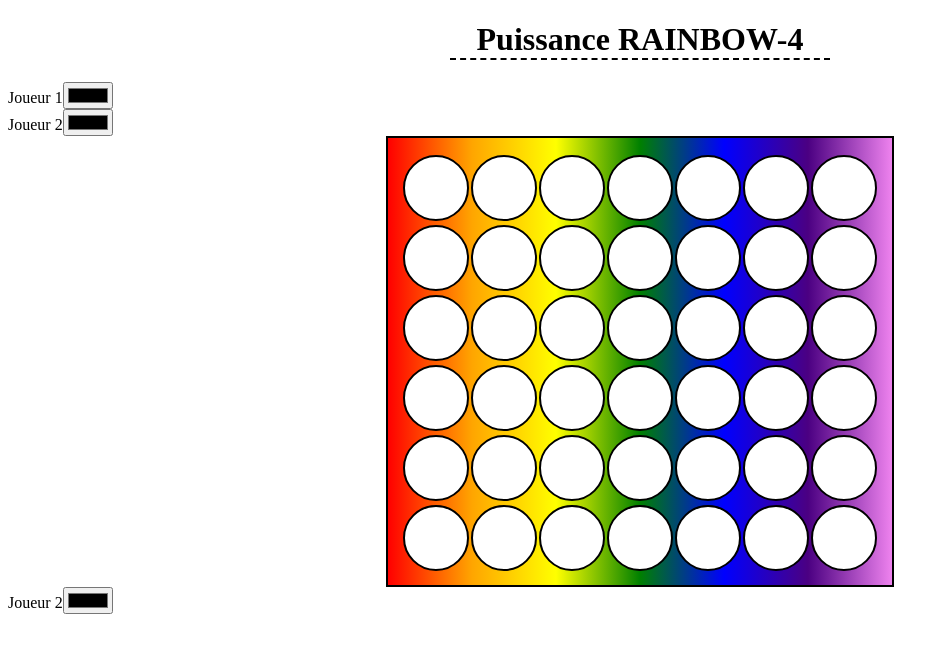
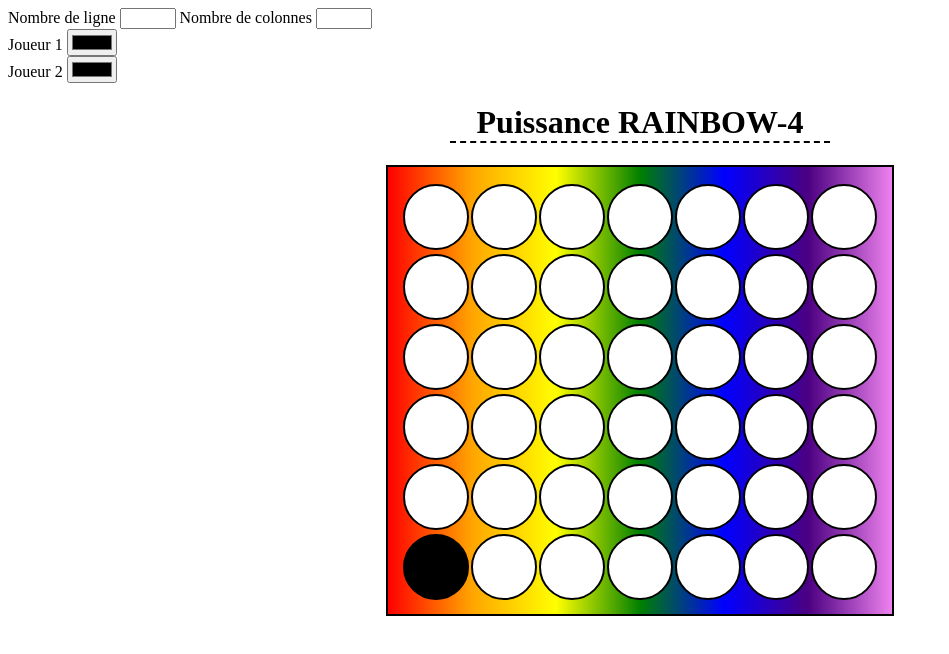
Before and after one commit to Dimsina/Puissance4, a plain HTML site: page index.html in a window 1280 px wide. Both pictures are taken after a click on the element 436 px from the left and 187 px from the top of the page. Shown: the whole page, without its empty margins (0-949 px from the left). Drawn offline with nearby package versions, Linux system fonts and the light colour scheme.

Commit message:
ajout_tomber_de_pion

```diff
--- a/index.html
+++ b/index.html
@@ -8,12 +8,11 @@
 	<script src="my_puissance4.js" type="text/javascript"></script>
 </head>
 <body>
+	<div class="container">
 		<h1> Puissance RAINBOW-4</h1>
-	<div class="plateau">
+
 			<table>
-
 			</table>
-	</div>
 
 		<script>
 			$( document ).ready(function(){
@@ -22,6 +21,6 @@
 				});
 			});
 		</script>
-
+	</div>
 </body>
 </html>
--- a/my_puissance4.js
+++ b/my_puissance4.js
@@ -1,5 +1,5 @@
 $.fn.my_puissance4 = function(options){
-	var settings= $.extend({
+	var settings = $.extend({
 		background: "linear-gradient(to right, red,orange,yellow,green,blue,indigo,violet)",
 		borderRadius: "100%",
 		columns: "6",
@@ -7,24 +7,42 @@ $.fn.my_puissance4 = function(options){
 		width : "60px",
 		height : "60px",
 		border: "2px solid Black",
-		buttons: ['columns', 'rows', 'first', 'second'],
-		Player1 : {"background-color": "black"},
-		Player2 : {"background-color": "DarkRed"},
+		buttons: ['columns', 'rows', 'color', 'second'],
+		Player1 : "black",
+		Player2 : "DarkRed"
 	} , options );
 
 	return this.each(function(){
-
-        if ($.inArray('first', settings['buttons'])!= -1){
-        $('div').prepend('<div class="first"><label for="Joueur1">Joueur 1</label><input type="color" class="color"></div>');
-        $('div').find('.first').click(function(){
-        	document.execCommand('forecolor', false, $('.first').val());
-        });};
+		var parent = $(this).parent();
 
 		if ($.inArray('second',settings['buttons'])!= -1){
-        $('div').append('<div class="second"><label for="Joueur2">Joueur 2</label><input type="color" class="color"></div>');
-        $('div').find('.second').click(function(){
-        	document.execCommand('forecolor', false, $('.second').val());
-        });};
+				parent.prepend('<label for="Joueur2"> Joueur 2 </label><input type="color" class="color">');
+				$('div').find('.first').click(function(){
+					document.execCommand('forecolor', false, $('.color').val());
+				});
+			};
+
+		if ($.inArray('color', settings['buttons'])!= -1){
+			$('div').prepend('<div class="first"><label for="Joueur1">Joueur 1 </label><input type="color" class="color"></div>');
+
+			$('div').find('.first').click(function(){
+				document.execCommand('forecolor', false, $('.color').val());
+			});
+		};
+
+
+				if ($.inArray('columns', settings['buttons'])!= -1){
+					parent.prepend('<label for="columns"> Nombre de colonnes <input class="columns" type="number" name="columns" min="5" max="15"></label>');
+					$('div').find('.first').change(function(){
+						document.execCommand('columns', false, $('td').val());
+					});
+				};
+				if ($.inArray('rows', settings['buttons'])!= -1){
+					parent.prepend('<label for="rows"> Nombre de ligne <input class="rows" type="number" name="rows" min="5" max="15"></label');
+					$('div').find('.first').change(function(){
+						document.execCommand('rows', false, $('tr').val());
+					})
+				};
 
 				$('table').css({
 					"background": settings.background,
@@ -33,13 +51,13 @@ $.fn.my_puissance4 = function(options){
 					"border": settings.border,
 
 				});
-
+				/*création de la grille*/
 				if ($.inArray('columns', settings['columns']) != 0){
 					for (i = 1; i<= settings.columns; i++){
-				$('table').append('<tr></tr>');
+						$('table').append('<tr class="'+i+'"></tr>');
 						if ($.inArray('rows',settings['rows']) != 0){
 							for(u = 1; u <= settings.rows; u++){
-						$('table').append('<td></td>');
+								$('table').append('<td class="'+i+'-'+u+'"></td>');
 							}
 						}
 					}
@@ -58,20 +76,54 @@ $.fn.my_puissance4 = function(options){
 					"border": settings.border,
 				});
 
-		$('.first').css({
-			"border-radius": settings.borderRadius,
-			"background-color": settings.backgroundColor,
+				/*création du jeton + compteur */
+				var currentTurn = 0;
+				$('td').slice(0).val("true");
+
+				$('td').click(function(){
+					if ($(this).val() == "true"){
+							/*recherche de position pour le jeton*/
+
+						var x = $(this).offset(); /*coordonnées des cases, utile pour l'animation*/
+						var index = $(this).index(); /*numéro des cases par lignes*/
+						var split = $(this)[0].className.split(' '); /*récupération des coordonées des cases*/
+						var coord = split[0].split('-');
+						var col = coord[1];
+						for ( var i = settings.columns; i >= 1; i--){
+							//console.log($('.' + i + '-' + col));
+							if (!$('.' + i + '-' + col).hasClass("chip")) {
+								console.log($("." + i + "-" + col));
+								if (currentTurn%2 == 0){
+									$("." + i + "-" + col).addClass('chip').css({
+										backgroundColor : settings.Player1
+									});
+								}
+								else {
+									$("." + i + "-" + col).addClass('chip').css({
+										backgroundColor : settings.Player2
+									});
+								}
+								currentTurn ++;
+								break;
+							};
+
+						};
+
+					}
+				});
+				/*
+					var elem = $("myAnimation");
+					var id = setInterval(frame, 5);
+					function frame() {
+					if (x == 350) {
+						 clearInterval(id);
+					}else {
+						x++;
+						elem.style.top = x + 'px';
+
+						}
+					  }
+					  */
 			});
 
-		$('.second').css({
-			"border-radius": settings.borderRadius,
-
-		});
-
-		var Player1 = $('td').click(function(){
-			$('td').change(function(){
-				$(this).css('Player1: {"background-color": "DarkRed"}');
-			})
-		});
-	})
 };
```
Lines whose indentation alone changed are shown as unchanged.
